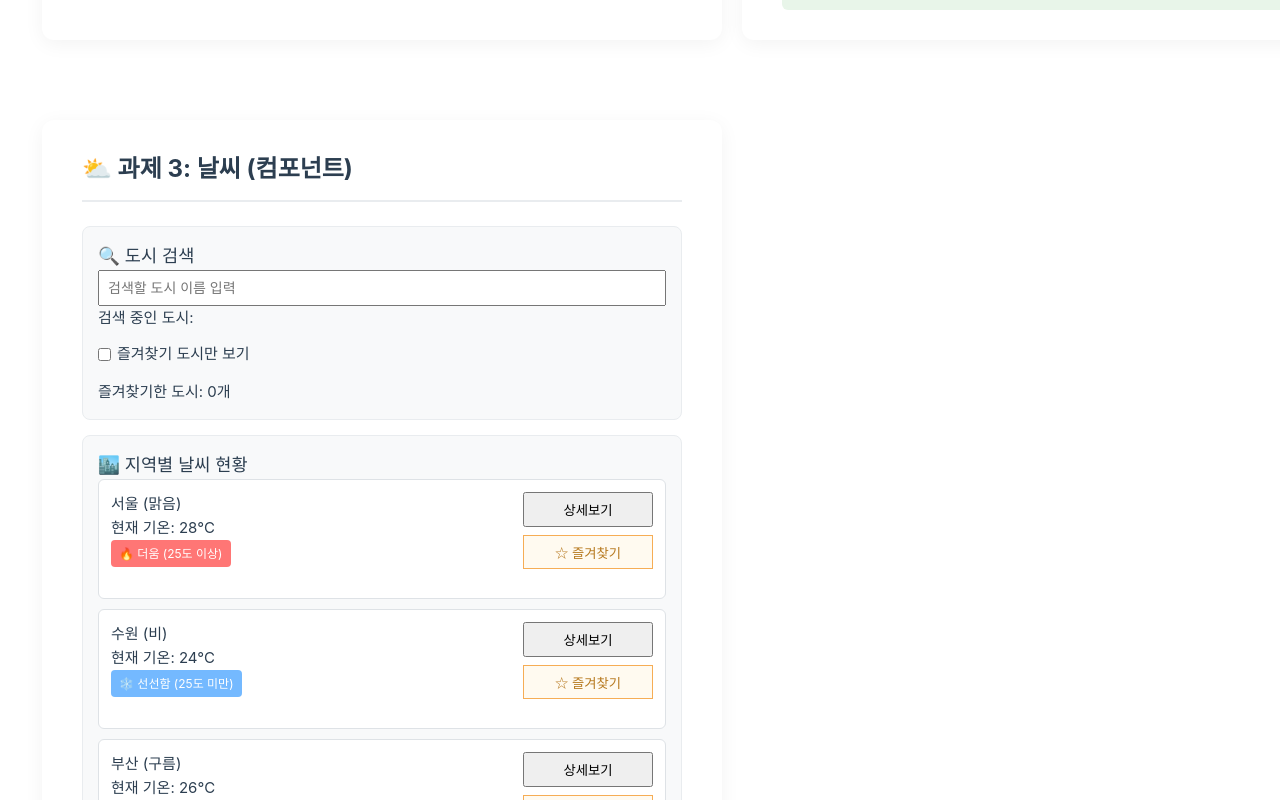
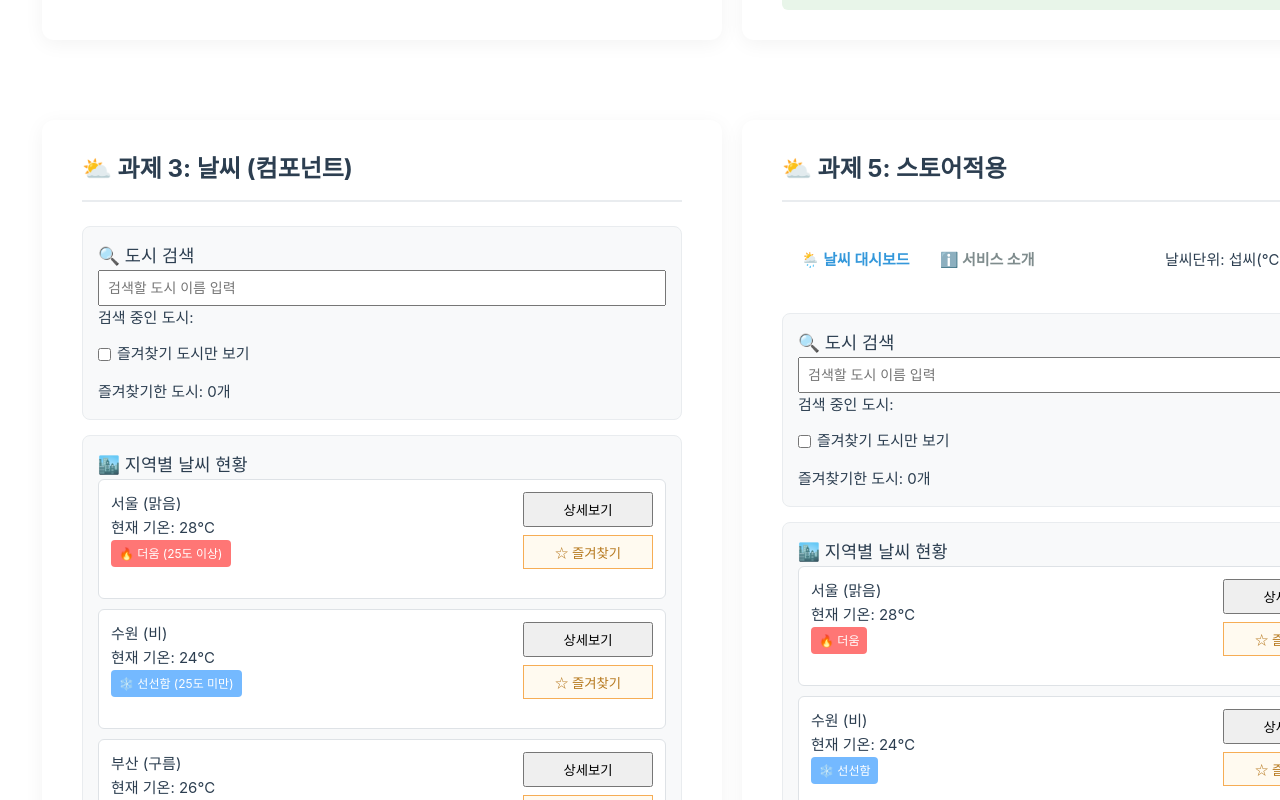
Before and after one commit to seokhyeoneeee/skala-vue, a Vue app: page / in a window 1280 px wide. Shown: the part 960-1760 px from the top of the page. Built offline with nearby package versions, Linux system fonts and the light colour scheme.

Commit message:
feat: 과제 5 스토어 적용

```diff
--- a/src/App.vue
+++ b/src/App.vue
@@ -2,6 +2,8 @@
 import WeatherMockup from './components/exercise/WeatherMockup.vue'
 import WeatherComposition from './components/exercise/WeatherComposition.vue'
 import WeatherParent from './components/exercise/WeatherParent.vue'
+import { RouterLink, RouterView } from 'vue-router'
+import UnitToggler from './components/exercise/UnitToggler.vue'
 </script>
 
 <template>
@@ -20,8 +22,39 @@ import WeatherParent from './components/exercise/WeatherParent.vue'
     <hr />
     <WeatherParent />
   </div>
+  <div class="app-container">
+    <h1>⛅ 과제 5: 스토어적용</h1>
+    <hr />
+
+  <nav class="weather-navigation">
+    <RouterLink to="/">🌦️ 날씨 대시보드</RouterLink>
+    <RouterLink to="/about">ℹ️ 서비스 소개</RouterLink>
+    <UnitToggler />
+  </nav>
+
+    <RouterView />
+  </div>
 </template>
 
 <style>
 @import '@/assets/exercise.css';
+.weather-navigation {
+  display: flex;
+  align-items: center;
+  gap: 24px;
+  padding: 16px;
+  margin-bottom: 20px;
+  background: #ffffff;
+  border-radius: 8px;
+}
+
+.weather-navigation a {
+  color: #7f8c8d;
+  font-weight: bold;
+  text-decoration: none;
+}
+
+.weather-navigation a.router-link-active {
+  color: #3498db;
+}
 </style>
--- a/src/components/exercise/UnitToggler.vue
+++ b/src/components/exercise/UnitToggler.vue
@@ -1,21 +1,40 @@
 <script setup>
 import { useConfigStore } from '@/stores/configStore'
+
 const configStore = useConfigStore()
 </script>
 
 <template>
-  <div
-    style="
-      text-align: center;
-      margin-left: auto;
-      display: inline-flex;
-      align-items: center;
-      gap: 8px;
-    "
-  >
-    <span
-      >날씨단위: <strong>{{ configStore.unit === 'celsius' ? '섭씨(℃)' : '화씨(℉)' }}</strong></span
-    >
-    <el-button type="primary" @click="configStore.toggleUnit">단위변경</el-button>
+  <div class="unit-toggler">
+    <span>
+      날씨단위:
+      <strong>{{ configStore.unit === 'celsius' ? '섭씨(℃)' : '화씨(℉)' }}</strong>
+    </span>
+    <button type="button" class="unit-button" @click="configStore.toggleUnit">단위변경</button>
   </div>
 </template>
+
+<style scoped>
+.unit-toggler {
+  display: inline-flex;
+  align-items: center;
+  gap: 8px;
+  margin-left: auto;
+  text-align: center;
+}
+
+.unit-button {
+  width: auto;
+  padding: 8px 12px;
+  color: #ffffff;
+  font-weight: 700;
+  background: #536d91;
+  border: 0;
+  border-radius: 6px;
+  cursor: pointer;
+}
+
+.unit-button:hover {
+  background: #405a7d;
+}
+</style>
--- /dev/null
+++ b/src/components/exercise/WeatherCardafterStore.vue
@@ -0,0 +1,111 @@
+<script setup>
+import { computed } from 'vue'
+import { useConfigStore } from '../../stores/configStore'
+
+// 1. 상위로부터 단방향 주입받을 객체 데이터 규격 검수 (매크로)
+const props = defineProps({
+  cityItem: {
+    type: Object,
+    required: true,
+  },
+  isFavorite: {
+    type: Boolean,
+    default: false,
+  },
+})
+
+// 2. 상위로 송신할 커스텀 이벤트 식별자 등록 (매크로)
+const emit = defineEmits(['select-card', 'click-detail', 'toggle-favorite'])
+
+const configStore = useConfigStore()
+// 🔥 [핵심 미션] 스토어의 상태값이 'fahrenheit'일 때만 화씨 공식 적용 연산
+const displayTemp = computed(() => {
+  const rawTemp = props.cityItem.temp // 기본 원본 데이터는 섭씨 숫자
+  if (configStore.unit === 'fahrenheit') {
+    return Math.round((rawTemp * 9) / 5 + 32) // 화씨 변환 연산
+  }
+  return rawTemp // 'celsius'일 때는 원본 그대로 반환
+})
+
+</script>
+
+<template>
+  <article
+    class="weather-card"
+    @click="emit('select-card', `${cityItem.name}이 선택되었습니다.`)"
+  >
+    <h4>{{ cityItem.name }} ({{ cityItem.status }})</h4>
+    <p>현재 기온: {{ displayTemp }}{{ configStore.unitSymbol }}</p>
+
+    <span v-if="cityItem.temp >= 25" class="badge hot">🔥 더움</span>
+    <span v-else class="badge cool">❄️ 선선함</span>
+
+    <div class="card-actions">
+      <button
+        class="detail-button"
+        @click.stop="emit('click-detail', cityItem.name, cityItem.status)"
+      >
+        상세보기
+      </button>
+      <button class="favorite-button" @click.stop="emit('toggle-favorite', cityItem.id)">
+        {{ isFavorite ? '★ 즐겨찾기 해제' : '☆ 즐겨찾기' }}
+      </button>
+    </div>
+  </article>
+</template>
+
+<style scoped>
+.weather-card {
+  position: relative;
+  min-height: 120px;
+  padding: 12px 155px 12px 12px;
+  margin-bottom: 10px;
+  background: #ffffff;
+  border: 1px solid #dee2e6;
+  border-radius: 6px;
+  cursor: pointer;
+}
+
+.badge {
+  display: inline-block;
+  padding: 4px 8px;
+  color: #fff;
+  border-radius: 4px;
+}
+
+.hot {
+  background-color: #ff7675;
+}
+
+.cool {
+  background-color: #74b9ff;
+}
+
+.card-actions {
+  position: absolute;
+  top: 12px;
+  right: 12px;
+  display: flex;
+  flex-direction: column;
+  gap: 8px;
+  width: 130px;
+}
+
+.card-actions button {
+  box-sizing: border-box;
+  width: 100%;
+  min-height: 34px;
+  margin: 0;
+  padding: 6px 10px;
+}
+
+.favorite-button {
+  color: #b7791f;
+  background: #fffaf0;
+  border: 1px solid #f6ad55;
+}
+
+.card-actions button {
+  cursor: pointer;
+}
+</style>
--- /dev/null
+++ b/src/components/exercise/WeatherHomeView.vue
@@ -0,0 +1,119 @@
+<script setup>
+import { ref, computed, watch, onMounted } from 'vue'
+import { useRouter, useRoute } from 'vue-router'
+
+import BaseDashboardCard from './BaseDashboardCard.vue'
+import FavoriteFilter from './FavoriteFilter.vue'
+import SearchBar from './SearchBar.vue'
+import WeatherCard from './WeatherCardafterStore.vue'
+
+const router = useRouter()
+const route = useRoute()
+
+const weatherList = ref([
+  { id: 'city_01', name: '서울', temp: 28, status: '맑음' },
+  { id: 'city_02', name: '수원', temp: 24, status: '비' },
+  { id: 'city_03', name: '부산', temp: 26, status: '구름' },
+  { id: 'city_04', name: '제주', temp: 22, status: '바람', feelsLike: 20 },
+])
+
+const searchQuery = ref('')
+const selectedCityInfo = ref('카드를 클릭하거나 검색해 보세요.')
+const savedFavoriteCityIds = JSON.parse(window.localStorage.getItem('favoriteCityIds') || '[]')
+const favoriteCityIds = ref(savedFavoriteCityIds)
+const showFavoritesOnly = ref(false)
+
+// 초기 마운트 시 주소창의 쿼리(?search=) 스트링 읽어서 상태 복원 (KeepAlive를 적용해야만 동작함)
+onMounted(() => {
+  if (route.query.search) {
+    searchQuery.value = route.query.search
+  }
+})
+
+// 타이핑될 때마다 주소창의 쿼리 스트링 값을 실시간 푸시 개편 (현재 큰 의미없음)
+watch(searchQuery, (newQuery) => {
+  router.push({
+    path: route.path,
+    query: { search: newQuery || undefined },
+  })
+})
+
+watch(
+  favoriteCityIds,
+  (cityIds) => {
+    window.localStorage.setItem('favoriteCityIds', JSON.stringify(cityIds))
+  },
+  { deep: true },
+)
+
+const filteredWeatherList = computed(() => {
+  const query = searchQuery.value.trim()
+  let result = weatherList.value
+
+  if (query) result = result.filter((item) => item.name.includes(query))
+  if (showFavoritesOnly.value) {
+    result = result.filter((item) => favoriteCityIds.value.includes(item.id))
+  }
+
+  return result
+})
+
+const favoriteCount = computed(() => favoriteCityIds.value.length)
+
+const toggleFavorite = (cityId) => {
+  favoriteCityIds.value = favoriteCityIds.value.includes(cityId)
+    ? favoriteCityIds.value.filter((id) => id !== cityId)
+    : [...favoriteCityIds.value, cityId]
+}
+
+// 자식 카드 컴포넌트의 상세보기 신호를 받으면 해당 ID 주소로 라우터 점프 실행
+const handleDetailJump = (id) => {
+  router.push(`/weather/${id}`)
+}
+</script>
+
+<template>
+  <div class="dashboard-wrapper">
+    <BaseDashboardCard>
+      <SearchBar :current-query="searchQuery" @update-query="(val) => (searchQuery = val)" />
+      <FavoriteFilter
+        :show-favorites-only="showFavoritesOnly"
+        :favorite-count="favoriteCount"
+        @update-favorites-filter="showFavoritesOnly = $event"
+      />
+    </BaseDashboardCard>
+
+    <BaseDashboardCard>
+      <h3>🏙️ 지역별 날씨 현황</h3>
+      <WeatherCard
+        v-for="item in filteredWeatherList"
+        :key="item.id"
+        :city-item="item"
+        :is-favorite="favoriteCityIds.includes(item.id)"
+        @select-card="(msg) => (selectedCityInfo = msg)"
+        @click-detail="handleDetailJump(item.id)"
+        @toggle-favorite="toggleFavorite"
+      />
+      <p v-if="filteredWeatherList.length === 0" class="empty-message">
+        검색 결과와 일치하는 도시가 없습니다.
+      </p>
+    </BaseDashboardCard>
+    <div class="status-bar">{{ selectedCityInfo }}</div>
+  </div>
+</template>
+
+<style scoped>
+.status-bar {
+  background: #e8f5e9;
+  padding: 10px;
+  text-align: center;
+  color: #2e7d32;
+  font-weight: bold;
+  border-radius: 6px;
+}
+
+.empty-message {
+  color: #e74c3c;
+  text-align: center;
+}
+</style>
--- a/src/router/index.js
+++ b/src/router/index.js
@@ -6,7 +6,7 @@ const router = createRouter({
     {
       path: '/',
       name: 'weather-home',
-      component: () => import('../views/WeatherHomeView.vue'),
+      component: () => import('../components/exercise/WeatherHomeView.vue'),
     },
     {
       path: '/weather/:cityId',
--- /dev/null
+++ b/src/stores/configStore.js
@@ -0,0 +1,41 @@
+import { ref, computed } from 'vue'
+import { defineStore } from 'pinia'
+
+export const useConfigStore = defineStore('config', () => {
+  // 1. state: 단위를 저장하는 변수 (초기값은 'celsius')
+  // 값은 오직 'celsius' 또는 'fahrenheit' 두 가지만 가집니다.
+  const unit = ref('celsius')
+  const lastUpdated = ref(null)
+
+  // 2. getters: 현재 단위 상태에 맞춰 화면에 뿌릴 기호(℃ / ℉)를 실시간 리턴
+  const unitSymbol = computed(() => {
+    return unit.value === 'celsius' ? '℃' : '℉'
+  })
+
+  const lastUpdatedLabel = computed(() => {
+    if (!lastUpdated.value) return '아직 동기화되지 않음'
+    return new Intl.DateTimeFormat('ko-KR', {
+      hour: '2-digit',
+      minute: '2-digit',
+      second: '2-digit',
+    }).format(lastUpdated.value)
+  })
+
+  // 3. actions: 버튼 클릭 시 'celsius'와 'fahrenheit'를 토글(스위칭)하는 함수
+  function toggleUnit() {
+    unit.value = unit.value === 'celsius' ? 'fahrenheit' : 'celsius'
+  }
+
+  function markWeatherUpdated() {
+    lastUpdated.value = new Date()
+  }
+
+  return {
+    unit,
+    lastUpdated,
+    unitSymbol,
+    lastUpdatedLabel,
+    toggleUnit,
+    markWeatherUpdated,
+  }
+})
```
Also changed, not shown: src/main.js (+9 -1 lines).
